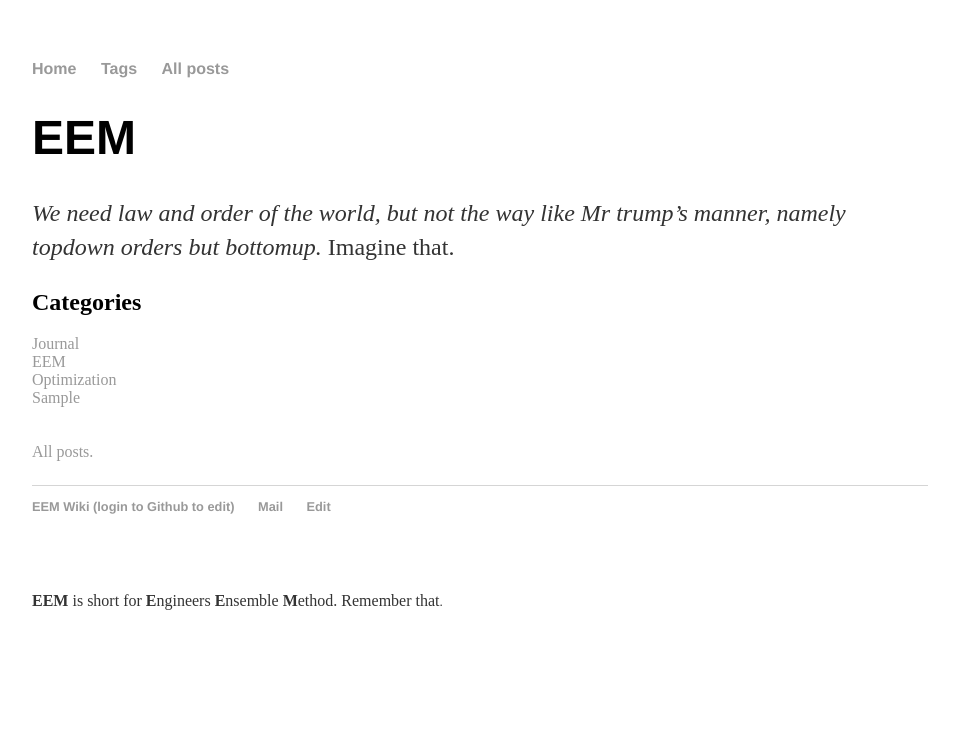
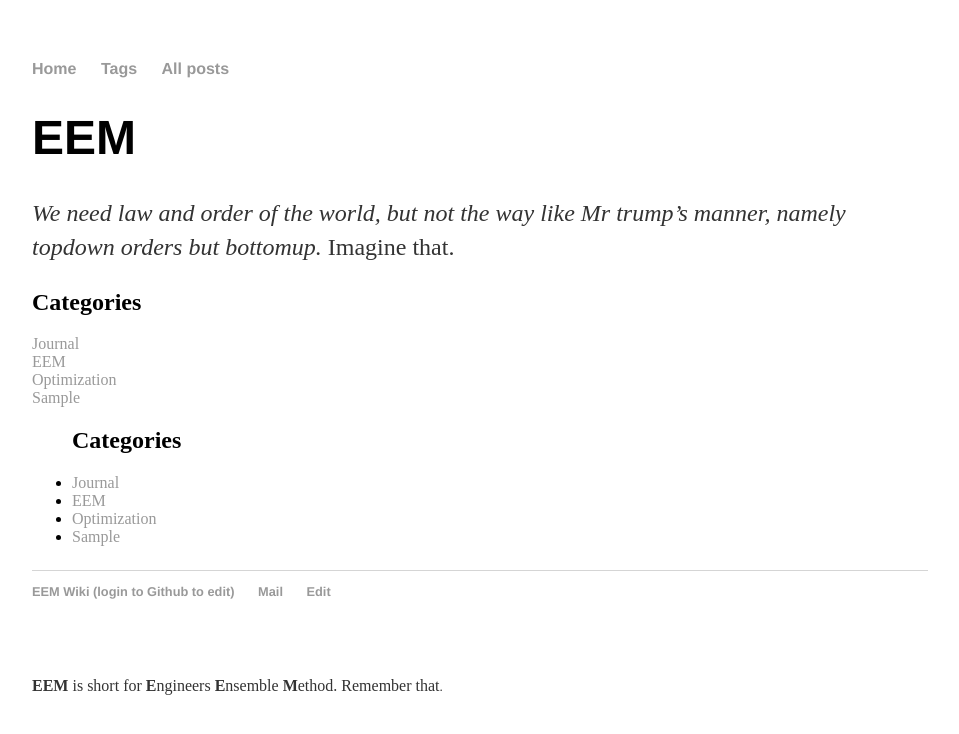
Before and after one commit to takasimiz/bak-github.io, a Jekyll site: the page built from index.html, in a window 1280 px wide. Shown: the top 734 px of the page, without its empty margins (160-1119 px from the left). Built offline with Jekyll 4.4.1, drawn with Linux system fonts in a browser that asks for light colours.

Commit message:
Update index.html

```diff
--- a/index.html
+++ b/index.html
@@ -13,8 +13,12 @@
     <a href="/category/{{ category[0] }}.html" style="text-decoration: none;">{% if category[0] == 'eem' %}{{ category[0] | upcase }}{% else %}{{ category[0] | capitalize }}{% endif %}</a><br />
 {% endfor %}
 
-	<br /><br /><a href="/post">All posts.</a>
-
+<ul>
+<h2>Categories</H2>
+{% for category in site.categories %}
+    <li><a href="/category/{{ category[0] }}.html" style="text-decoration: none;">{% if category[0] == 'eem' %}{{ category[0] | upcase }}{% else %}{{ category[0] | capitalize }}{% endif %}</a></li>
+{% endfor %}
+</ul>
 
 	</p>
 </div><!-- /.blurb -->
```
